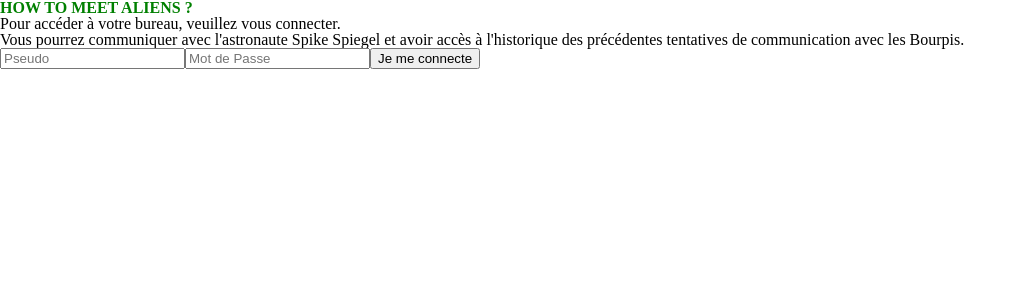
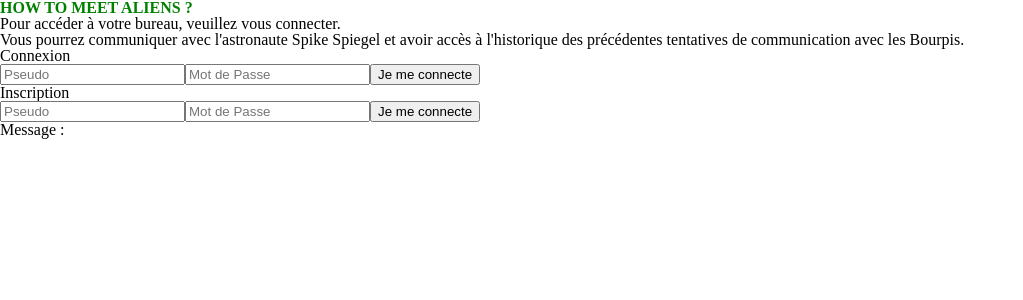
Before and after one commit to Aurelie-Runser/How-To-Meet-Aliens, a Nuxt app: page /login in a window 1280 px wide. Shown: the top 300 px of the page, without its empty margins (0-1023 px from the left). Built offline with nearby package versions, Linux system fonts and the light colour scheme; no server answers.

Commit message:
ajout de l'inscription

```diff
--- a/pages/desktop.vue
+++ b/pages/desktop.vue
@@ -4,6 +4,8 @@
         <h2>Bureau de &lt;{{user.pseudo}}&gt;</h2>
 
         <RouterLink to="/old_missions">Acciennes Missions</RouterLink>
+
+        <br/>
 
         <button @click="deconnexion()">Fermer la session</button>
     </body>
--- a/pages/login.vue
+++ b/pages/login.vue
@@ -5,12 +5,21 @@
         <p>Pour accéder à votre bureau, veuillez vous connecter.</p>
         <p>Vous pourrez communiquer avec l'astronaute Spike Spiegel et avoir accès à l'historique des précédentes tentatives de communication avec les Bourpis.</p>
 
-
+        <h2>Connexion</h2>
         <form class="login__form" @submit.prevent="connexion" method="post">
             <input type="text" name="pesudo" id="pesudo" required placeholder="Pseudo" v-model="userCo.pseudo">
             <input type="text" name="mdp" id="mdp" required placeholder="Mot de Passe" v-model="userCo.mdp">
             <input class="login__form--bouton" type="submit" value="Je me connecte">
         </form>
+
+        <h2>Inscription</h2>
+        <form class="login__form" @submit.prevent="inscription" method="post">
+            <input type="text" name="pesudo" id="pesudo" required placeholder="Pseudo" v-model="userNew.pseudo">
+            <input type="text" name="mdp" id="mdp" required placeholder="Mot de Passe" v-model="userNew.mdp">
+            <input class="login__form--bouton" type="submit" value="Je me connecte">
+        </form>
+
+        <p>Message : {{ message }}</p>
     </body>
 </template>
 
@@ -25,9 +34,16 @@ const message = ref("")
 
 const inscription = async () => {
     try {
-        await API.post(`/user/add`, userNew.value);
-        message.value = "Votre inscription a réussi. Bienvenue. Connectez-vous pour pouvoir créer vos montres et gérer votre panier."
-        connexion
+        const response = await API.post(`/user/add`, userNew.value);
+
+        if(response.data.message == "deja inscrit"){
+            message.value = "Ce pseudo est déjà enregistré"
+        } else {
+            const { token } = response.data
+            store.setToken(token)
+            router.push('/desktop')
+        }
+
     } catch (error) {
         console.error("Erreur lors de l'inscription :", error.message)
         message.value = "Erreur lors de l'inscription"
@@ -37,8 +53,8 @@ const inscription = async () => {
 const connexion = async () => {
     try {
         const response = await API.post(`/login`, userCo.value)
-        const { token } = response.data // Récupérer le token depuis la réponse API
-        store.setToken(token) // Enregistrer le token dans le store Pinia
+        const { token } = response.data
+        store.setToken(token)
         message.value = "Vous êtes bien connecté. Bonjour"
         router.push('/desktop')
     } catch (error) {
```
